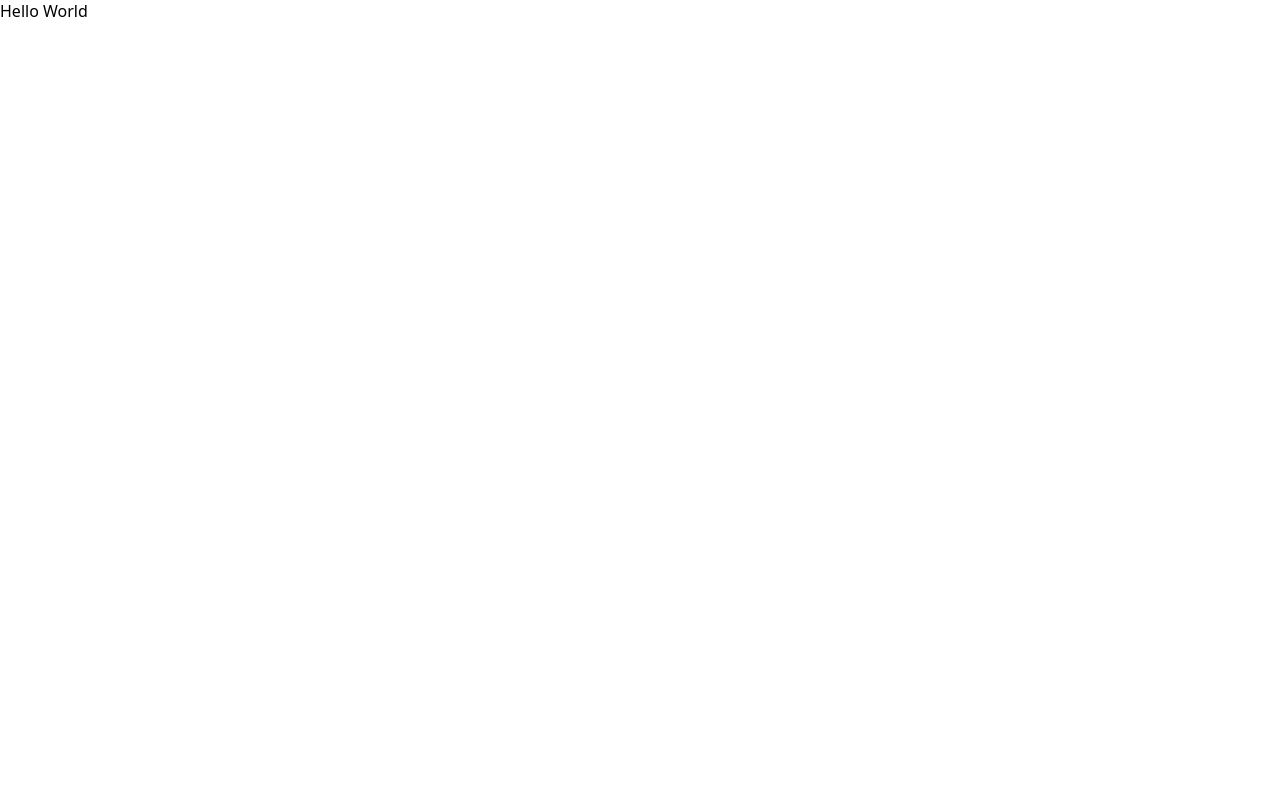
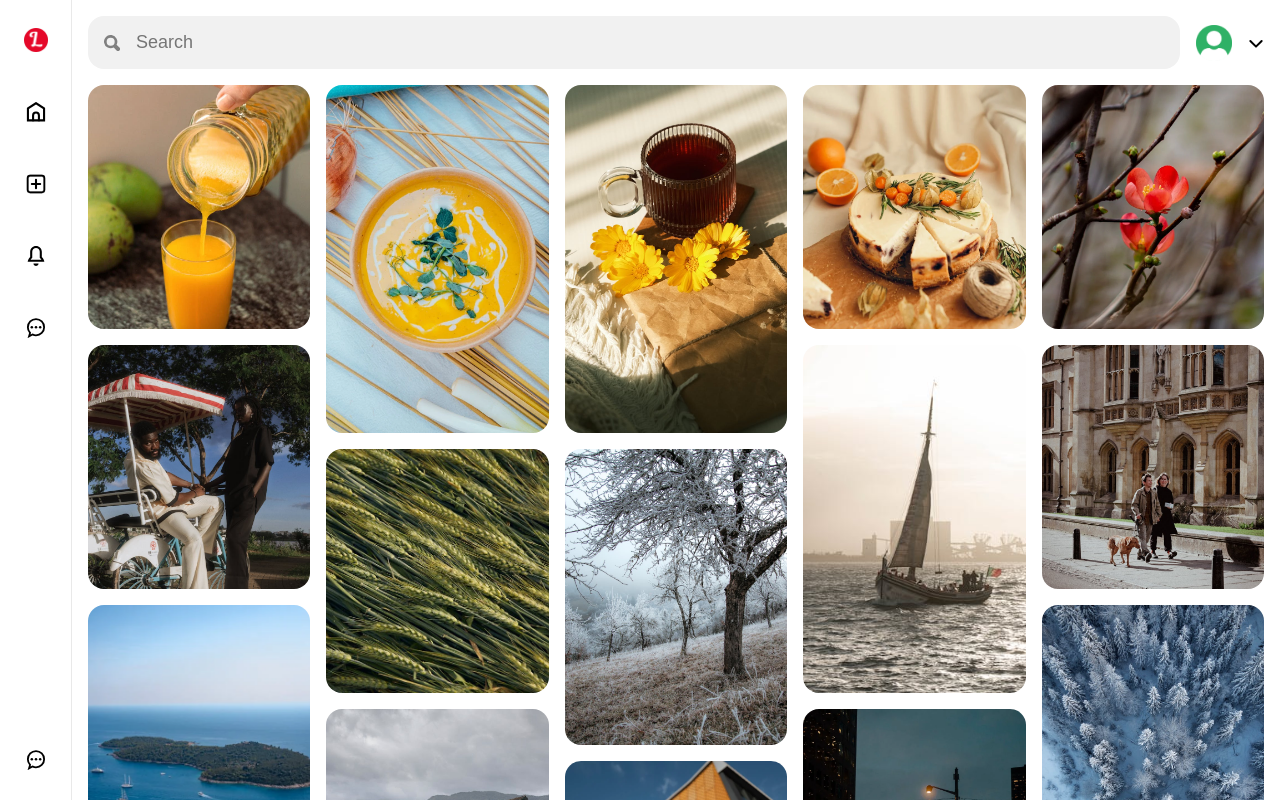
Before and after one commit to mahnoor3650/pinterest-app, a React (Vite) app in the folder frontend/: page / in a window 1280 px wide. Shown: the top 800 px of the page. Built offline with nearby package versions, Linux system fonts and the light colour scheme.

Commit message:
home page added

```diff
--- a/frontend/src/App.jsx
+++ b/frontend/src/App.jsx
@@ -1,9 +1,19 @@
 import './app.css'
+import Gallery from './components/gallery/Gallery'
+import Leftbar from './components/leftBar/Leftbar'
+import TopBar from './components/topBAr/TopBar'
 
 const App = () => {
   return (
-    <div>Hello World</div>
-  )
+    <div className='app'>
+      {" "}
+      <Leftbar />
+      <div className="content">
+        <TopBar />
+        <Gallery />
+      </div>
+    </div>
+  );
 }
 
 export default App
--- a/frontend/src/app.css
+++ b/frontend/src/app.css
@@ -0,0 +1,9 @@
+.app{
+    display: flex;
+    gap: 16px;
+    width: 100%;
+}
+.content{
+    flex: 1;
+    margin-right: 16px;
+}
--- /dev/null
+++ b/frontend/src/components/gallery/Gallery.jsx
@@ -0,0 +1,137 @@
+import React from "react";
+import "./gallery.css";
+import GalleryItem from "../galleryItem/GalleryItem";
+
+const items = [
+  {
+    id: 1,
+    media: "/pins/pin1.jpeg",
+    width: 1260,
+    height: 1000,
+  },
+  {
+    id: 2,
+    media: "/pins/pin2.jpeg",
+    width: 1260,
+    height: 1400,
+  },
+  {
+    id: 3,
+    media: "/pins/pin3.jpeg",
+    width: 1260,
+    height: 1400,
+  },
+  {
+    id: 4,
+    media: "/pins/pin4.jpeg",
+    width: 1260,
+    height: 1000,
+  },
+  {
+    id: 5,
+    media: "/pins/pin5.jpeg",
+    width: 1260,
+    height: 1000,
+  },
+  {
+    id: 6,
+    media: "/pins/pin6.jpeg",
+    width: 1260,
+    height: 1000,
+  },
+  {
+    id: 7,
+    media: "/pins/pin7.jpeg",
+    width: 1260,
+    height: 1400,
+  },
+  {
+    id: 8,
+    media: "/pins/pin8.jpeg",
+    width: 1260,
+    height: 1000,
+  },
+  {
+    id: 9,
+    media: "/pins/pin9.jpeg",
+    width: 1260,
+    height: 1000,
+  },
+  {
+    id: 10,
+    media: "/pins/pin10.jpeg",
+    width: 1260,
+    height: 1200,
+  },
+  {
+    id: 11,
+    media: "/pins/pin11.jpeg",
+    width: 1260,
+    height: 1000,
+  },
+  {
+    id: 12,
+    media: "/pins/pin12.jpeg",
+    width: 1260,
+    height: 1400,
+  },
+  {
+    id: 13,
+    media: "/pins/pin13.jpeg",
+    width: 1260,
+    height: 1400,
+  },
+  {
+    id: 14,
+    media: "/pins/pin14.jpeg",
+    width: 1260,
+    height: 1200,
+  },
+  {
+    id: 15,
+    media: "/pins/pin15.jpeg",
+    width: 1260,
+    height: 1000,
+  },
+  {
+    id: 16,
+    media: "/pins/pin16.jpeg",
+    width: 1260,
+    height: 1000,
+  },
+  {
+    id: 17,
+    media: "/pins/pin17.jpeg",
+    width: 1260,
+    height: 1000,
+  },
+  {
+    id: 18,
+    media: "/pins/pin18.jpeg",
+    width: 1260,
+    height: 1400,
+  },
+  {
+    id: 19,
+    media: "/pins/pin19.jpeg",
+    width: 1260,
+    height: 1000,
+  },
+ {
+    id: 20,
+    media: "/pins/pin20.jpeg",
+    width: 1260,
+    height: 1400,
+  },
+];
+const Gallery = () => {
+  return (
+    <div className="gallery">
+      {items.map((item, index) => (
+        <GalleryItem key={index} item={item} />
+      ))}
+    </div>
+  );
+};
+
+export default Gallery;
--- /dev/null
+++ b/frontend/src/components/gallery/gallery.css
@@ -0,0 +1,36 @@
+.gallery{
+    display: grid;
+    grid-template-columns: repeat(7,1fr);
+    gap: 16px;
+    grid-auto-rows: 10px;
+}
+@media (max-width :1746px){
+    .gallery{
+            grid-template-columns: repeat(6, 1fr);
+    }
+}
+@media (max-width :1509px) {
+    .gallery {
+        grid-template-columns: repeat(5, 1fr);
+    }
+}
+@media (max-width :1272px) {
+    .gallery {
+        grid-template-columns: repeat(4, 1fr);
+    }
+}
+@media (max-width :1035px) {
+    .gallery {
+        grid-template-columns: repeat(3, 1fr);
+    }
+}
+@media (max-width :798px) {
+    .gallery {
+        grid-template-columns: repeat(2, 1fr);
+    }
+}
+@media (max-width :475px) {
+    .gallery {
+        grid-template-columns: repeat(1, 1fr);
+    }
+}
--- /dev/null
+++ b/frontend/src/components/galleryItem/GalleryItem.jsx
@@ -0,0 +1,14 @@
+import React from 'react'
+import "./galleryItem.css";
+const GalleryItem = ({item}) => {
+  return (
+    <div
+      className="galleryItem"
+      style={{ gridRowEnd: `span ${Math.ceil(item.height / 100)}` }}
+    >
+      <img src={item.media} alt="" />
+    </div>
+  );
+}
+
+export default GalleryItem
--- /dev/null
+++ b/frontend/src/components/galleryItem/galleryItem.css
@@ -0,0 +1,8 @@
+.galleryItem{
+display: flex;
+}
+.galleryItem img{
+    width: 100%;
+    border-radius: 16px;
+    object-fit: cover;
+}
--- /dev/null
+++ b/frontend/src/components/leftBar/Leftbar.jsx
@@ -0,0 +1,30 @@
+import React from 'react'
+import './leftbar.css'
+const Leftbar = () => {
+  return (
+    <div className="leftBar">
+      <div className="menuIcons">
+        <a href="/" className='menuIcon'>
+          <img src="/general/logo.png" alt=""  className='logo'/>
+        </a>
+        <a href="/" className='menuIcon'>
+          <img src="/general/home.svg" alt="" />
+        </a>
+        <a href="/" className='menuIcon'>
+          <img src="/general/create.svg" alt="" />
+        </a>
+        <a href="/" className='menuIcon'>
+          <img src="/general/updates.svg" alt="" />
+        </a>
+        <a href="/" className='menuIcon'>
+          <img src="/general/messages.svg" alt="" />
+        </a>
+      </div>
+      <a href="/" className='menuIcon'>
+        <img src="/general/messages.svg" alt="" />
+      </a>
+    </div>
+  );
+}
+
+export default Leftbar
--- /dev/null
+++ b/frontend/src/components/leftBar/leftbar.css
@@ -0,0 +1,33 @@
+.leftBar{
+    display: flex;
+    flex-direction: column;
+    align-items: center;
+    justify-content: space-between;
+    height:  100vh;
+    width: 72px;
+    position: sticky;
+    top: 0;
+    padding: 16px 0px;
+    border-right: 1px solid #e9e9e9;
+}
+
+.menuIcons{
+    display: flex;
+    flex-direction: column;
+    align-items: center;
+    gap: 24px;
+}
+.menuIcon{
+    width: 48px;
+    height: 48px;
+    display: flex;
+    align-items: center;
+    justify-content: center;
+}
+.menuIcon:hover {
+    background-color: #f1f1f1;
+}
+.logo{
+    width: 24px;
+    height: 24px;
+}
--- /dev/null
+++ b/frontend/src/components/topBar/TopBar.jsx
@@ -0,0 +1,16 @@
+import React from 'react'
+import './topBar.css'
+import UserButton from '../userButton/UserButton';
+const TopBar = () => {
+  return (
+    <div className="topBar">
+      <div className="search">
+        <img src="/general/search.svg" alt="" />
+        <input type="text" placeholder="Search" />
+      </div>
+      <UserButton />
+    </div>
+  );
+}
+
+export default TopBar
--- /dev/null
+++ b/frontend/src/components/topBar/topBar.css
@@ -0,0 +1,22 @@
+.topBar{
+    margin: 16px 0px;
+    display: flex;
+    align-items: center;
+    gap: 16px;
+}
+.search{
+    flex: 1;
+    background-color: #f1f1f1;
+    border-radius: 16px;
+    padding: 16px;
+    display: flex;
+    align-items: center;
+    gap: 16px;
+}
+.search input{
+    flex: 1;
+    background-color: transparent;
+    border: none;
+    outline: none;
+    font-size: 18px;
+}
--- /dev/null
+++ b/frontend/src/components/userButton/UserButton.jsx
@@ -0,0 +1,29 @@
+import React, { useState } from "react";
+import './userButton.css'
+const UserButton = () => {
+  const currentUset = true;
+  const [open, setOpen] =useState(false)
+
+  return currentUset ? (
+    <div className="userButton">
+      <img src="/general/noAvatar.png" alt="" />
+      <img
+        onClick={() => setOpen((prev) => !prev)}
+        src="/general/arrow.svg"
+        alt=""
+        className="arrow"
+      />
+     {open &&  <div className="userOptions">
+        <div className="userOption">Profile</div>
+        <div className="userOption">Settings</div>
+        <div className="userOption">Logout</div>
+      </div>}
+    </div>
+  ) : (
+    <a href="/" className="LoginLink">
+      Login / Sign Up
+    </a>
+  );
+};
+
+export default UserButton;
--- /dev/null
+++ b/frontend/src/components/userButton/userButton.css
@@ -0,0 +1,52 @@
+.userButton{
+display: flex;
+align-items: center;
+gap: 16px;
+position: relative;
+}
+.userButton img {
+    width: 36px ;
+    height: 36px;
+    border: 100%;
+    object-fit: cover;
+}
+.userButton .arrow{
+    cursor: pointer;
+    width: 16px;
+    height: 16px;
+}
+.userOptions {
+    position: absolute;
+    right: 0;
+    top: 120%;
+    padding: 16px;
+    border-radius: 8px;
+    background-color: white;
+    z-index: 999;
+    display: flex;
+    flex-direction: column;
+    font-size:14px ;
+    box-shadow: 0px 0px 4px 1px rgba(0, 0, 0, 0.177);
+}
+.userOption{
+cursor: pointer;
+padding: 8px;
+border-radius: 8px;
+}
+.userOption:hover{
+    background-color: #f1f1f1;
+    color: gray;
+}
+.LoginLink{
+    font-size: 18px;
+padding: 16px;
+border-radius: 32px;
+}
+.LoginLink:hover{
+    background-color: #f1f1f1;
+}
+
+@media(max-width :475px)
+{
+    .userButton{display: none;}
+}
```
